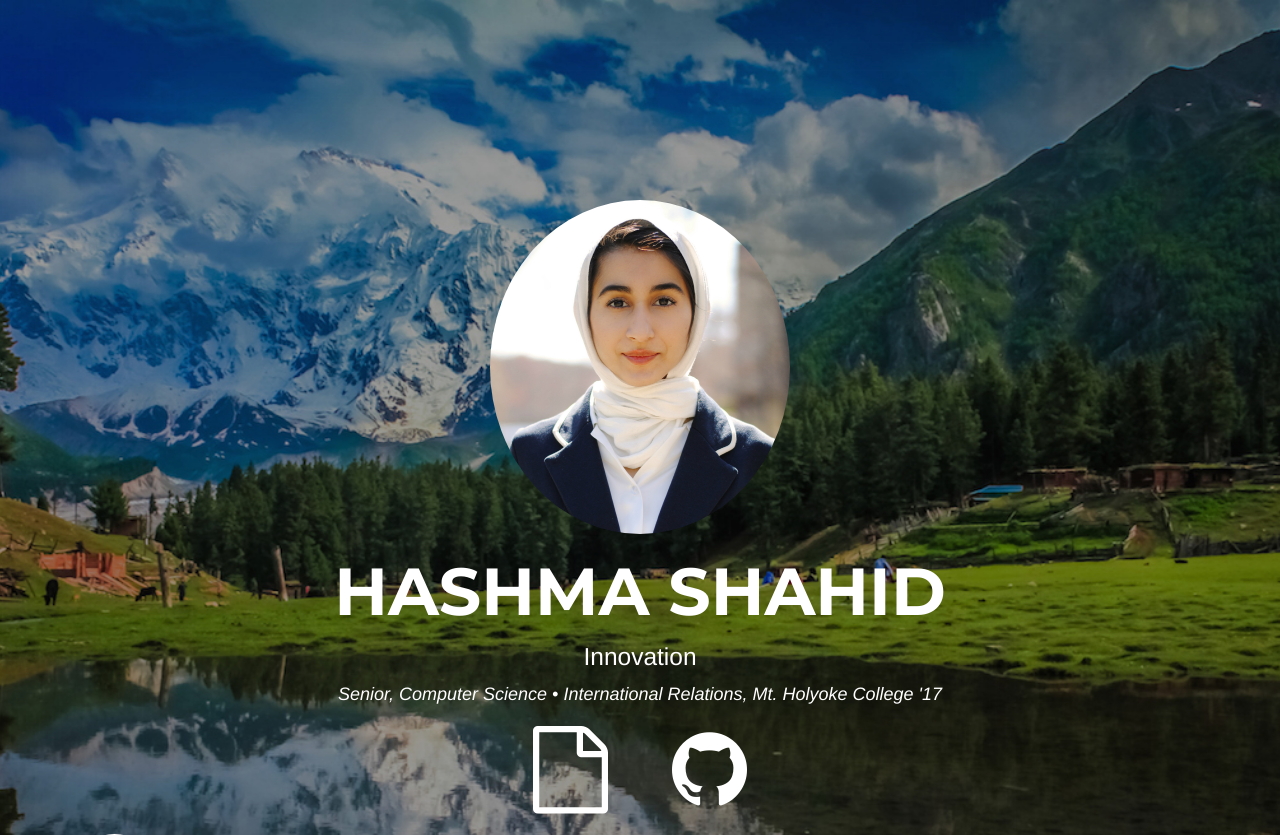
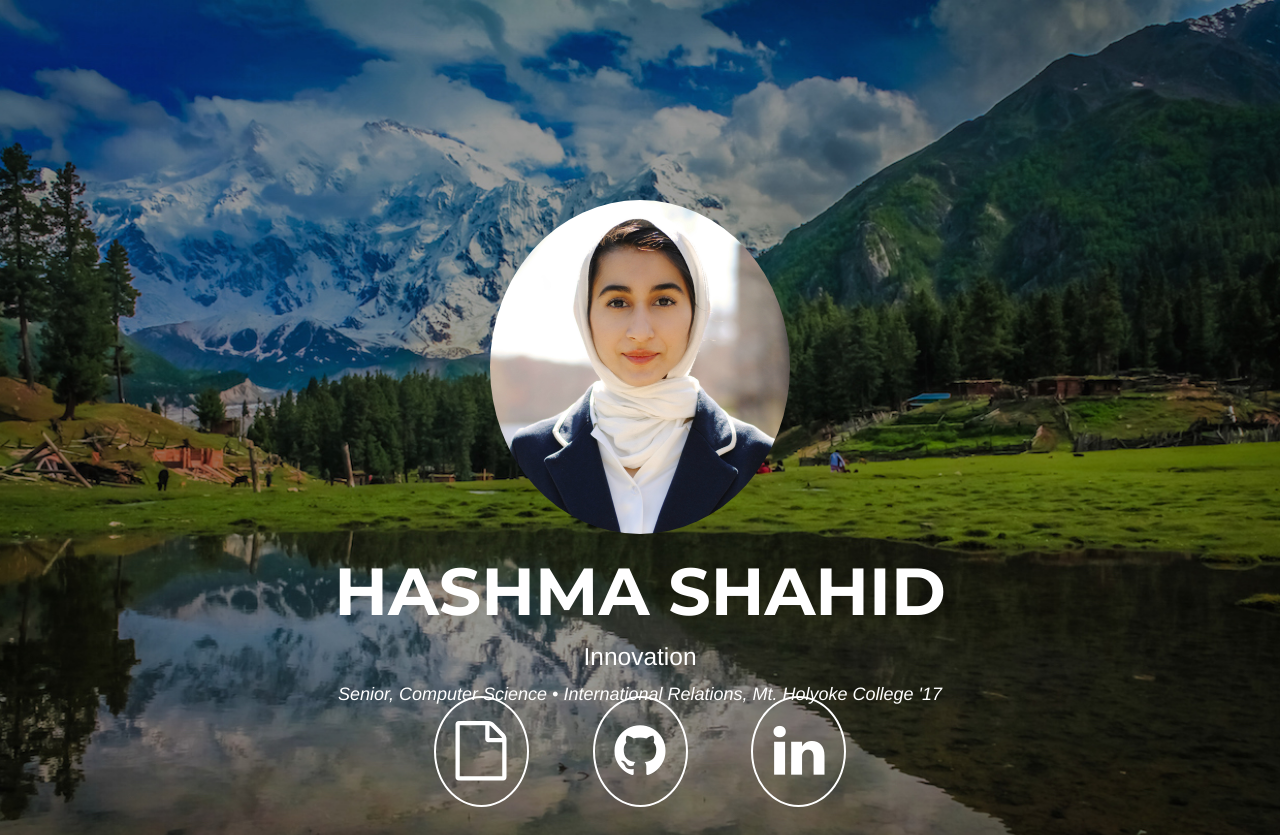
Before and after one commit to hshahid/personalWebsite, a PHP site: page /index.html in a window 1280 px wide. Shown: the top 835 px of the page. Run offline with PHP 8.4, Linux system fonts and the light colour scheme; some libraries are stand-ins or nearby versions.

Commit message:
icon border

```diff
--- a/css/freelancer.css
+++ b/css/freelancer.css
@@ -113,36 +113,40 @@
 }
 
 .file {
-    font-size: 6.25em;
+    font-size: 4.25em;
     margin: 30px;
-}
-
-.github {
-    font-size: 6.25em;
-    margin: 30px;
-}
-
-.linkedin {
-    font-size: 6.25em;
-    margin: 30px;
-  background:transparent;
+    background:transparent;
   padding:20px;
-  -webkit-border-radius:1100%;
-  -moz-border-radius:100%;
-  -o-border-radius:100%;
   border-radius:100%;
   border:2px solid #fff;
   color:#fff;
   text-align:center;
-  display:table-cell;
-  vertical-align:middle;
-  width:60px;
-  height:60px;
-  -moz-transition:.5s;
-  -webkit-transition:.5s;
-  -o-transition:.5s;
-  transition:.5s;
-    z-index: 10 px;
+    vertical-align:middle;
+}
+
+.github {
+    font-size: 4.25em;
+    margin: 30px;
+    background:transparent;
+  padding:20px;
+  border-radius:100%;
+  border:2px solid #fff;
+  color:#fff;
+  text-align:center;
+    vertical-align:middle;
+}
+
+.linkedin {
+    font-size: 4.25em;
+    margin: 30px;
+  background:transparent;
+  padding:20px;
+  border-radius:100%;
+  border:2px solid #fff;
+  color:#fff;
+  text-align:center;
+    vertical-align:middle;
+
 }
 
 header .intro-text .skills {
```
